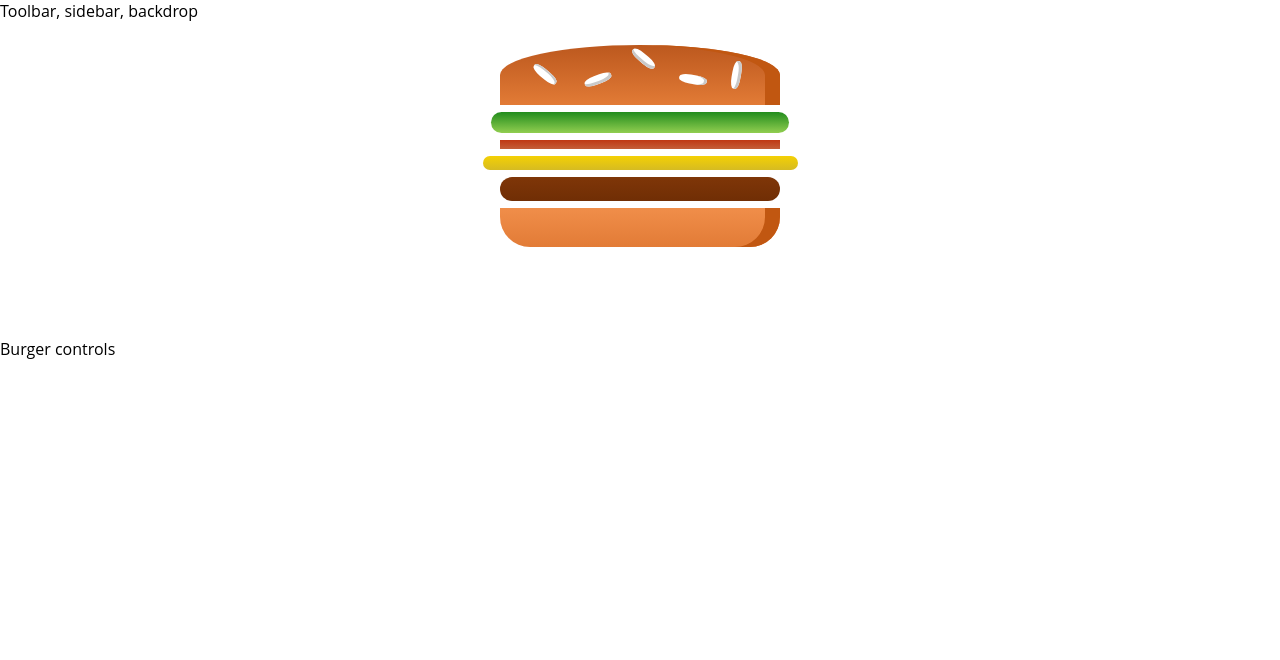
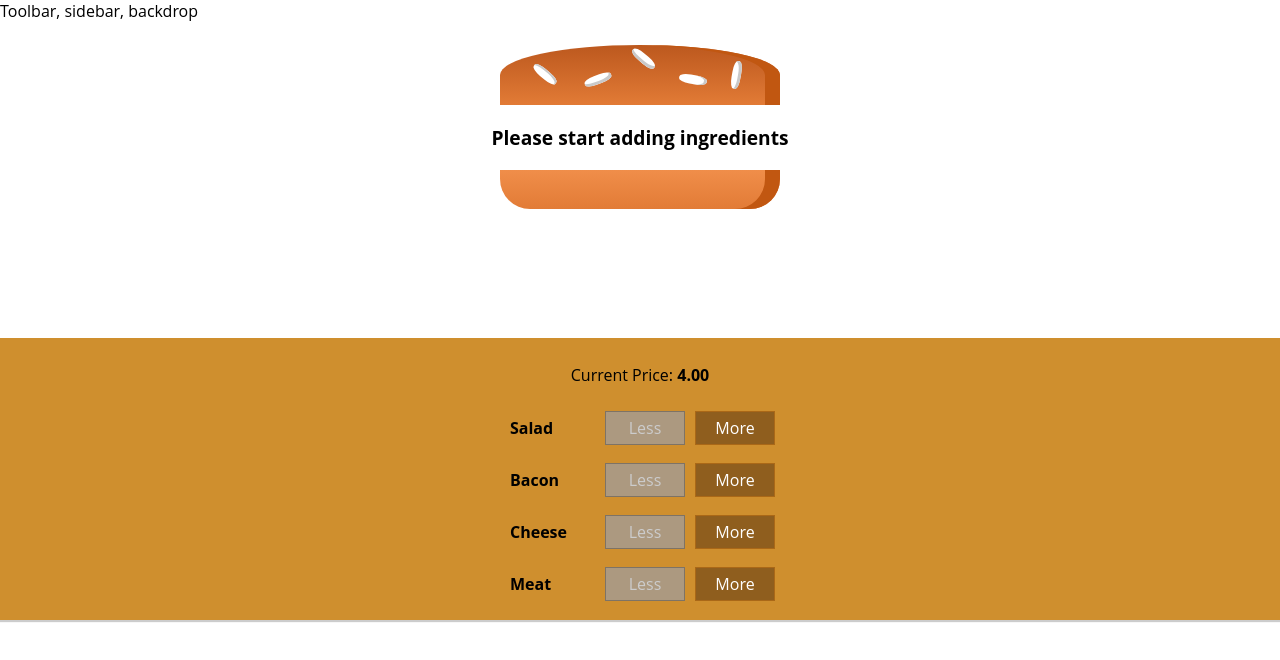
Before and after one commit to NiteshBagle123/react-burger-app, a React app: page / in a window 1280 px wide. Shown: the top 660 px of the page. Built offline with nearby package versions, Linux system fonts and the light colour scheme.

Commit message:
burger with dynamic infredients in it

```diff
--- /dev/null
+++ b/src/components/Burger/BuildControls/BuildControl/BuildControl.css
@@ -0,0 +1,56 @@
+.BuildControl {
+    display: flex;
+    justify-content: space-between;
+    align-items: center;
+    margin: 5px 0;
+}
+
+.BuildControl button {
+    display: block;
+    font: inherit;
+    padding: 5px;
+    margin: 0 5px;
+    width: 80px;
+    border: 1px solid #AA6817;
+    cursor: pointer;
+    outline: none;
+}
+
+.BuildControl button:disabled {
+    background-color: #AC9980;
+    border: 1px solid #7E7365;
+    color: #ccc;
+    cursor: default;
+}
+
+.BuildControl button:hover:disabled {
+    background-color: #AC9980;
+    color: #ccc;
+    cursor: not-allowed;
+}
+
+.Label {
+    padding: 10px;
+    font-weight: bold;
+    width: 80px;
+}
+
+.BuildControl .Less {
+    background-color: #D39952;
+    color: white;
+}
+
+.BuildControl .More {
+    background-color: #8F5E1E;
+    color: white;
+}
+
+.BuildControl .Less:hover, .BuildControl .Less:active {
+    background-color: #DAA972;
+    color: white;
+}
+
+.BuildControl .More:hover,.BuildControl .More:active {
+    background-color: #99703F;
+    color: white;
+}
--- /dev/null
+++ b/src/components/Burger/BuildControls/BuildControl/BuildControl.js
@@ -0,0 +1,17 @@
+import React from 'react';
+import classes from './BuildControl.css';
+
+const buildControl = (props) => (
+    <div className={classes.BuildControl}>
+        <div className={classes.Label}>{props.label}</div>
+        <button
+            className={classes.Less}
+            onClick={props.removed}
+            disabled={props.disabled}>Less</button>
+        <button
+            className={classes.More}
+            onClick={props.added}>More</button>
+    </div>
+);
+
+export default buildControl;
--- /dev/null
+++ b/src/components/Burger/BuildControls/BuildControls.css
@@ -0,0 +1,10 @@
+.BuildControls {
+    width: 100%;
+    background-color: #CF8F2E;
+    display: flex;
+    flex-flow: column;
+    align-items: center;
+    box-shadow: 0 2px 1px #CCC;
+    margin: auto;
+    padding: 10px 0;
+}
--- /dev/null
+++ b/src/components/Burger/BuildControls/BuildControls.js
@@ -0,0 +1,26 @@
+import React from 'react';
+import classes from './BuildControls.css';
+import BuildControl from './BuildControl/BuildControl';
+
+const controls = [
+    { label: 'Salad', type: 'salad'},
+    { label: 'Bacon', type: 'bacon'},
+    { label: 'Cheese', type: 'cheese'},
+    { label: 'Meat', type: 'meat'}
+];
+
+const buildControls = (props) => (
+    <div className={classes.BuildControls}>
+    <p>Current Price: <strong>{props.burgerPrice.toFixed(2)}</strong></p>
+        {controls.map(control =>(
+            <BuildControl
+            key={control.label}
+            label={control.label}
+            added={() => props.ingredientAdded(control.type)}
+            removed={() => props.ingredientRemoved(control.type)}
+            disabled={props.disabled[control.type]}/>
+        ))}
+    </div>
+);
+
+export default buildControls;
--- a/src/containers/BurgerBuilder/BurgerBuilder.js
+++ b/src/containers/BurgerBuilder/BurgerBuilder.js
@@ -1,6 +1,14 @@
 import React, { Component } from 'react';
 import Aux from '../../hoc/Aux';
 import Burger from  '../../components/Burger/Burger';
+import BurgerControls from '../../components/Burger/BuildControls/BuildControls';
+
+const INGREDIENT_PRICES = {
+    salad: 0.5,
+    bacon: 0.2,
+    meat: 1,
+    cheese: 0.1
+}
 
 class BurgerBuilder extends Component {
     // constructor(props){
@@ -9,17 +17,65 @@
     // }
     state = {
         ingredient: {
-            salad: 1,
-            bacon: 1,
-            cheese: 1,
-            meat: 1
+            salad: 0,
+            bacon: 0,
+            cheese: 0,
+            meat: 0
+        },
+        totalprice: 4
+    }
+
+    addIngredientHandler = (type) => {
+        const oldIngredientCount = this.state.ingredient[type];
+        const updatedIngredientCount = oldIngredientCount + 1;
+        const updatedIngredient = {
+            ...this.state.ingredient
         }
+        updatedIngredient[type] = updatedIngredientCount;
+        const priceAddition = INGREDIENT_PRICES[type];
+        const oldPrice = this.state.totalprice;
+        const newPrice = oldPrice + priceAddition;
+        this.setState({
+            totalprice: newPrice,
+            ingredient: updatedIngredient
+        })
+    }
+
+    removeIngredientHandler = (type) => {
+        const oldIngredientCount = this.state.ingredient[type];
+        if(oldIngredientCount <=0){
+            return;
+        }
+        const updatedIngredientCount = oldIngredientCount - 1;
+        const updatedIngredient = {
+            ...this.state.ingredient
+        }
+        updatedIngredient[type] = updatedIngredientCount;
+        const priceDeduction = INGREDIENT_PRICES[type];
+        const oldPrice = this.state.totalprice;
+        const newPrice = oldPrice - priceDeduction;
+        this.setState({
+            totalprice: newPrice,
+            ingredient: updatedIngredient
+        })
     }
     render() {
+        const disabledInfo = {
+            ...this.state.ingredient
+        }
+        for(let key in disabledInfo){
+            disabledInfo[key] = disabledInfo[key] <= 0;
+        }
+        // disabledInfo = { salad: true,  bacon: true, cheese: true, meat: true }
         return (
             <Aux>
                 <Burger ingredients={this.state.ingredient}/>
-                <div>Burger controls</div>
+                <BurgerControls
+                    ingredientAdded={this.addIngredientHandler}
+                    ingredientRemoved={this.removeIngredientHandler}
+                    disabled={disabledInfo}
+                    burgerPrice={this.state.totalprice}
+                />
             </Aux>
         );
     }
```
